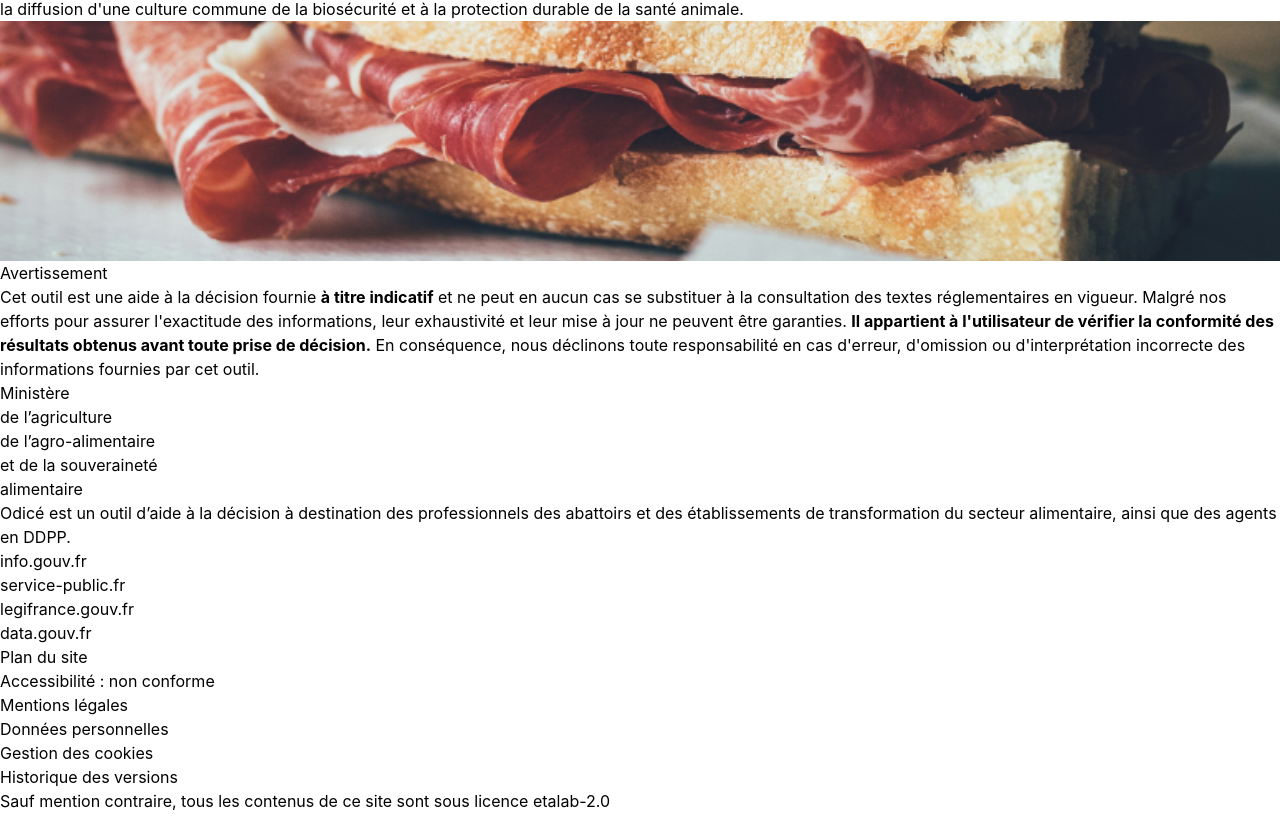
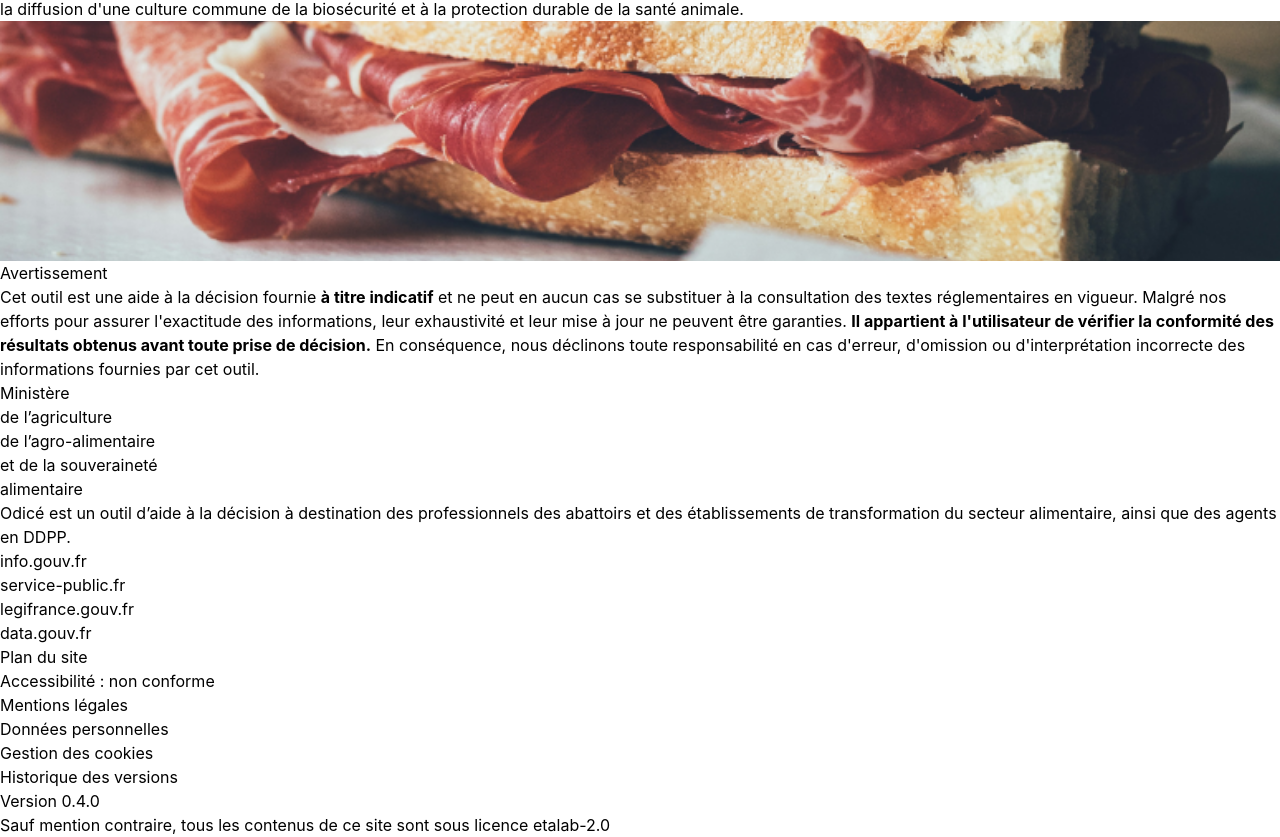
Before and after one commit to betagouv/odice, a React (Vite) app: page / in a window 1280 px wide. Shown: the part 1465-2302 px from the top of the page. Before the commit the page ends 2278 px from the top, so only its background shows below. Built offline with nearby package versions, Linux system fonts and the light colour scheme; no server answers.

Commit message:
feat(footer): affiche la version de l'app dans le footer
Version injectée au build par Vite (define) depuis le package.json, sans appel réseau ni variable d'env.

```diff
--- a/eslint.config.mjs
+++ b/eslint.config.mjs
@@ -42,6 +42,8 @@ export default [
       globals: {
         ...globals.browser,
         ...globals.node,
+        // Constante injectée au build par Vite (define)
+        __APP_VERSION__: "readonly",
       },
     },
   },
--- a/src/shared/components/layout/Layout.tsx
+++ b/src/shared/components/layout/Layout.tsx
@@ -1,6 +1,7 @@
 import type { ReactNode } from "react";
 import { Link, NavLink } from "react-router-dom";
 import { ROUTES } from "@shared/config/routes.config";
+import { APP_VERSION } from "@shared/config/version.config";
 
 type LayoutProps = {
   children: ReactNode;
@@ -206,6 +207,9 @@ export function Layout({ children }: LayoutProps) {
                   Historique des versions
                 </Link>
               </li>
+              <li className="fr-footer__bottom-item">
+                <span className="fr-footer__bottom-link">Version {APP_VERSION}</span>
+              </li>
             </ul>
             <div className="fr-footer__bottom-copy">
               <p>
--- /dev/null
+++ b/src/shared/config/version.config.ts
@@ -0,0 +1,2 @@
+// Version de l'app, injectée au build depuis le package.json (voir vite.config.ts)
+export const APP_VERSION = __APP_VERSION__;
--- a/src/vite-env.d.ts
+++ b/src/vite-env.d.ts
@@ -11,3 +11,6 @@ interface ImportMetaEnv {
 interface ImportMeta {
   readonly env: ImportMetaEnv;
 }
+
+// Version injectée au build par Vite (define) depuis le package.json
+declare const __APP_VERSION__: string;
--- a/vite.config.ts
+++ b/vite.config.ts
@@ -1,9 +1,19 @@
 import { defineConfig } from "vite";
 import react from "@vitejs/plugin-react";
 import path from "path";
+import { readFileSync } from "fs";
+
+// Source unique de version : le package.json du projet
+const packageJson = JSON.parse(
+  readFileSync(path.resolve(__dirname, "./package.json"), "utf-8"),
+) as { version: string };
 
 export default defineConfig({
   plugins: [react()],
+  // Injecté au build pour afficher la version sans appel réseau
+  define: {
+    __APP_VERSION__: JSON.stringify(packageJson.version),
+  },
   css: {
     lightningcss: { errorRecovery: true },
   },
```
